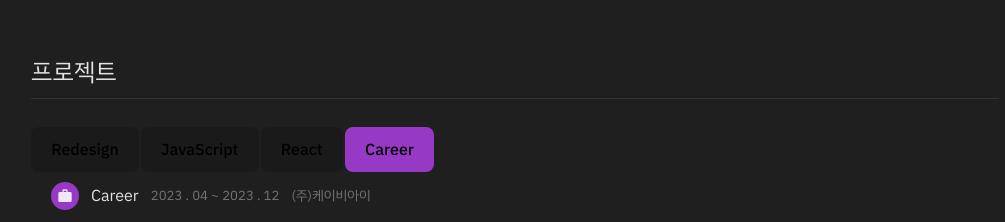
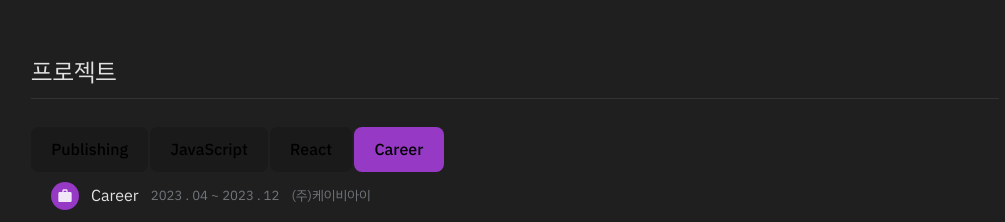
Before and after one commit to code-zeen/code-zeen.github.io, a React (Vite) app: page / in a window 1280 px wide. Shown: the part 1040-1262 px from the top of the page, without its empty margins (125-1130 px from the left). Built offline with nearby package versions, Linux system fonts and the light colour scheme.

Commit message:
rename 'Redesign' to 'Publishing'

```diff
--- a/src/components/common/Icon.tsx
+++ b/src/components/common/Icon.tsx
@@ -54,7 +54,7 @@ function Icon({ name }: { name: string }) {
         case 'webstorm':
             return <SiWebstorm />
 
-        case 'Redesign':
+        case 'Publishing':
             return <SiHtml5 />
         case 'JavaScript':
             return <SiJavascript />
--- a/src/components/specific/Projects.tsx
+++ b/src/components/specific/Projects.tsx
@@ -19,7 +19,7 @@ import { useState } from "react";
 import ImageSlide from "../styled/ImageSlide.tsx";
 
 enum Tab {
-    Redesign = 'Redesign',
+    Publishing = 'Publishing',
     JavaScript = 'JavaScript',
     React = 'React',
     Career = 'Career',
@@ -30,7 +30,7 @@ function Projects() {
     const buttons = (Object.keys(Tab) as Array<keyof typeof Tab>).map(tab => tab)
     const content = [
         {
-            type: Tab.Redesign,
+            type: Tab.Publishing,
             date: '2022 . 02',
             location: '그린컴퓨터아트학원',
             summary: 'Float, Position 이용한 정적 레아이웃 -해피피플',
@@ -40,7 +40,7 @@ function Projects() {
             thumbnailTwo: happyPeople1,
         },
         {
-            type: Tab.Redesign,
+            type: Tab.Publishing,
             date: '2022 . 03',
             location: '그린컴퓨터아트학원',
             summary: 'Flexbox를 이용한 반응형 레이아웃 -mosh!',
@@ -50,7 +50,7 @@ function Projects() {
             thumbnailTwo: mosh1,
         },
         {
-            type: Tab.Redesign,
+            type: Tab.Publishing,
             date: '2022 . 04',
             location: '그린컴퓨터아트학원',
             summary: 'JavaScript를 활용한 masonry 레이아웃 -만개의레시피',
--- a/src/index.css
+++ b/src/index.css
@@ -239,7 +239,7 @@ ul {
     border-radius: 50%;
 }
 
-.Redesign {
+.Publishing {
     background-color: #e34c26;
 }
 
```
